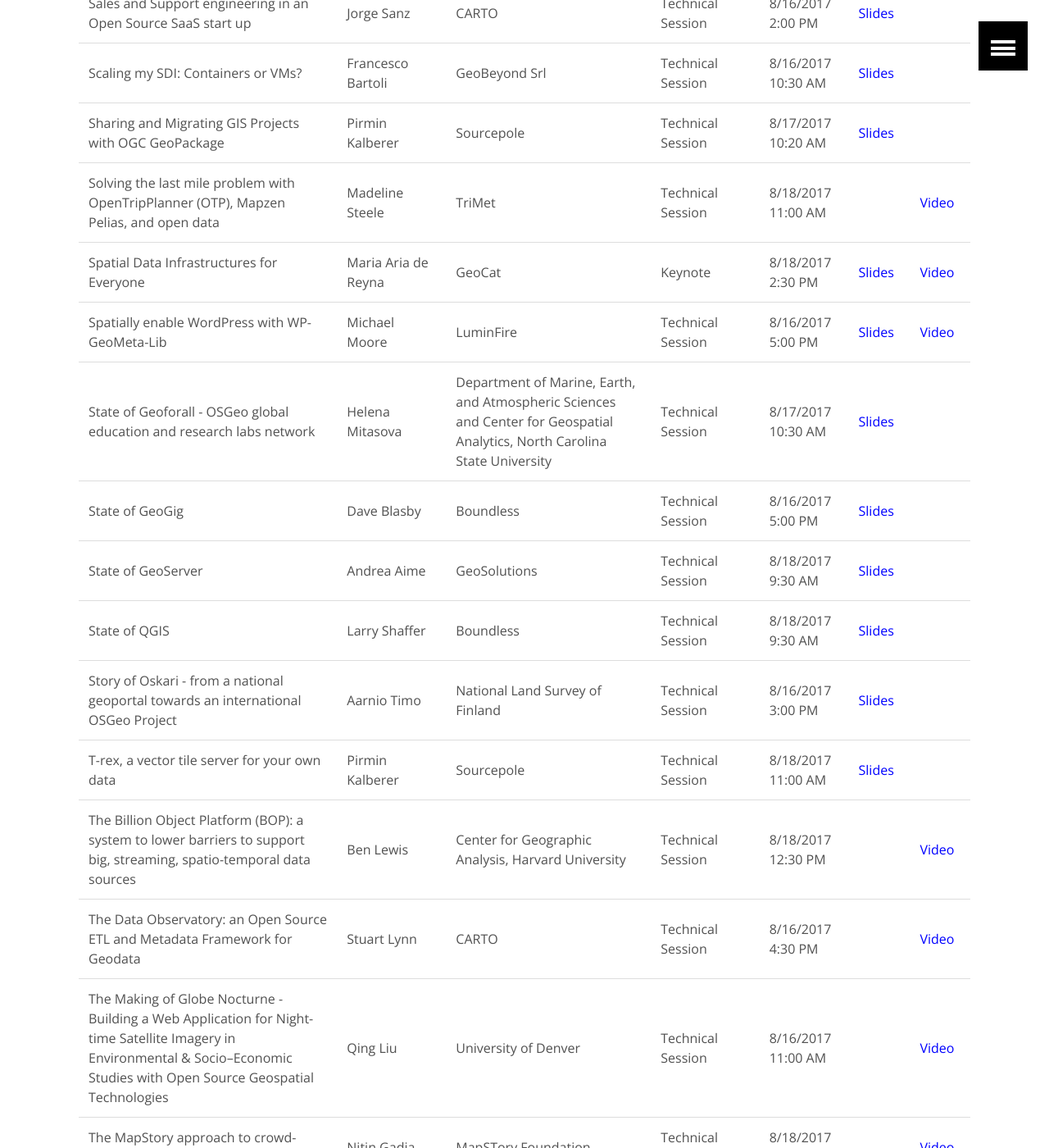
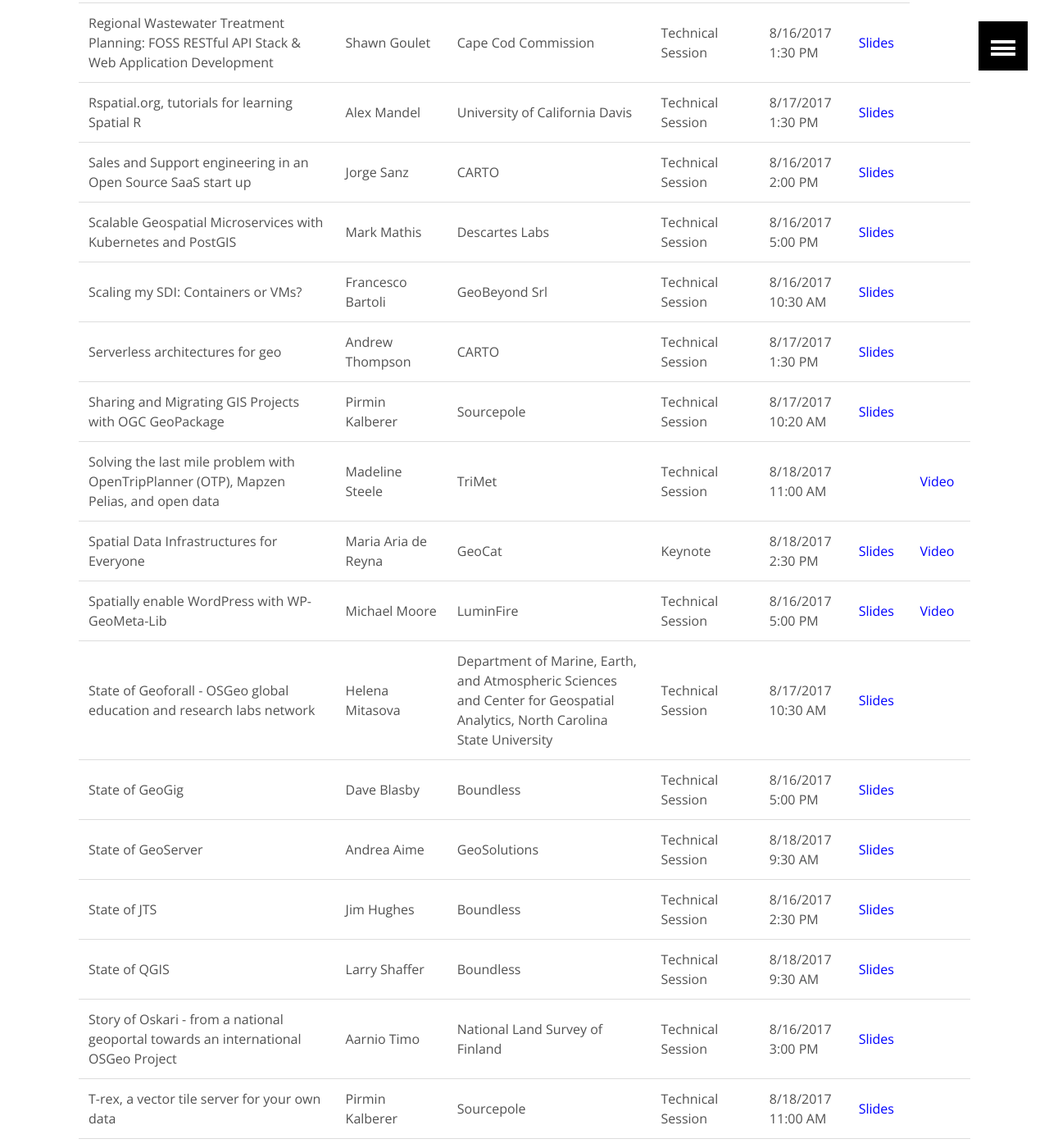
Before and after one commit to AvidGeo/foss4g2017-dev, a Jekyll site: the page built from post_conference/index.html, in a window 1280 px wide and 1400 px high, scrolled down 10140 px. Shown: the whole window at 82% size. Built offline with Jekyll 4.4.1, drawn with Linux system fonts in a browser that asks for light colours; some of the changed text lies outside the part shown.

Commit message:
add conference presentations

```diff
--- a/post_conference/index.html
+++ b/post_conference/index.html
@@ -166,6 +166,7 @@
                 <td></td>
             </tr>
             <tr><td>A case study using Kubernetes/Docker routing , geocoding, and basemap microservices with QGIS and OpenLayers</td><td>Christian Del Pino</td><td>Boundless</td><td>Technical Session</td><td>8/18/2017 10:00 AM</td><td><a href="../post_conference/kubernetes_docker.pdf" style="color:blue;">Slides</a></td><td><a href="https://vimeo.com/239119289" style="color:blue;">Video</a></td></tr>
+            <tr><td>A FOSS web mapping solution for disparate precision agriculture data</td><td>Angelo Podagrosi</td><td>Penn State University World Campus</td><td>Technical Session</td><td>8/18/2017 1:30 PM</td><td><a href="../post_conference/PrecisionAgFOSSPlatform_AngeloPodagrosi.pdf" style="color:blue;">Slides</a></td><td></td></tr>
             <tr><td>A history, status report, and outlook of Proj.4</td><td>Howard Butler</td><td>Hobu, Inc.</td><td>Technical Session</td><td>8/17/2017 3:00 PM</td><td><a href="https://www.dropbox.com/s/lk7v7jbxrta2dfh/history-of-proj4-foss4g2017-howard-butler.pdf?dl=0" style="color:blue;">Slides</a></td><td></td></tr>
             <tr><td>A New Spatial Approach for Efficient Transformation of Equality - Generalized TSP to TSP</td><td>Mohammed Zia</td><td>Geomatics Engineering Department, Istanbul Technical University</td><td>Technical Session</td><td>8/18/17 12:30 PM</td><td><a href="https://www.slideshare.net/secret/JuyXam5sOWVH0X" style="color:blue;">Slides</a></td><td><a href="https://vimeo.com/236993789" style="color:blue;">Video</a></td></tr>
             <tr>
@@ -225,6 +226,7 @@
             </tr>
             <tr><td>Another Perspective View of Cesium for OGC Moving Features</td><td>Hyemi Jeong</td><td>Pusan National University</td><td>Technical Session</td><td>8/18/17 1:30 PM</td><td></td><td><a href="https://vimeo.com/239137178" style="color:blue;">Video</a></td></tr>
             <tr><td>Automatic generation of a 2-D-TIN for river hydraulics from 1-D cross section data</td><td>Jörg Höttges</td><td>FH Aachen</td><td>Technical Session</td><td>8/17/2017 3:00 PM</td><td><a href="../post_conference/flutoo_hoettges.pdf" style="color:blue;">Slides</a></td><td></td></tr>
+            <tr><td>Bentley's travels in the Open Source world</td><td>Pano Voudouris</td><td>Bentley Systems</td><td>Technical Session</td><td>8/16/2017 11:30 AM</td><td><a href="../post_conference/Bentleys-travels-in-the-Open-Source-World.pdf" style="color:blue;">Slides</a></td><td></td></tr>
             <tr><td>Big Data at the heart of open geospatial innovation</td><td>Marc Vloemans</td><td>LocationTech</td><td>Technical Session</td><td>8/16/2017 2:30 PM</td><td><a href="https://www.slideshare.net/marcvloemans/foss4g-2017-boston-locationtech-big-data-at-the-heart-of-geospatial-innovation" style="color:blue;">Slides</a></td><td><a href="https://vimeo.com/237469872" style="color:blue;">Video</a></td></tr>
             <tr>
                 <td>Breaking the 4th dimension: working with time in PostgreSQL and PostGIS</td>
@@ -328,7 +330,7 @@
             </tr>
              <tr><td>DSG Tools: a toolbox for database management and vector data quality in QGIS</td><td>Luiz Andrade</td><td>Geographic Service, Brazilian Army</td><td>Technical Session</td><td>8/17/2017 10:30 AM</td><td><a href="../post_conference/dsgtools.pdf" style="color:blue;">Slides</a></td><td><a href="https://vimeo.com/236781516" style="color:blue;">Video</a></td></tr>
              <tr><td>Embracing Open Source for NASA's Earth Science Data Systems</td><td>Kathleen Baynes</td><td>NASA Earth Science Data and Information Systems</td><td>Technical Session</td><td>8/16/2017 10:30 AM</td><td><a href="https://docs.google.com/presentation/d/1CI9pygIwIXPnDfN_AkTNuQufkR3qBJiIdy86MSByu3c/edit?usp=sharing" style="color:blue;">Slides</a></td><td></td></tr>
-             <tr><td>End-to-End Geo Machine Learning</td><td>Ian Schuler</td><td>Development Seed</td><td>Technical Session</td><td>8/16/2017 5:00 PM</td><td></td><td><a href="https://vimeo.com/237470865" style="color:blue;">Video</a></td></tr>
+             <tr><td>End-to-End Geo Machine Learning</td><td>Ian Schuler</td><td>Development Seed</td><td>Technical Session</td><td>8/16/2017 5:00 PM</td><td><a href="http://drewbo.com/talks/foss4g-2017/#0" style="color:blue;">Slides</a></td><td><a href="https://vimeo.com/237470865" style="color:blue;">Video</a></td></tr>
             <tr>
                 <td>Everything old is new again: What open source Google Earth Enterprise means for Cesium and FOSS4G</td>
                 <td>Matthew Amato</td>
@@ -375,7 +377,7 @@
             <tr><td>GeoNode for Developers</td><td>Francesco Bartoli</td><td>GeoBeyond Srl</td><td>Workshop</td><td>8/14/2017 1:00 PM</td><td><a href="http://geonode.org/dev-workshop/#/" style="color:blue;">Slides</a></td><td></td></tr>
             <tr><td>GeoPoll: integrate cartographic questions in web forms, polls or surveys</td><td>Daniel Rappo</td><td>Media Engineering Institute, University of Applied Sciences, Western Switzerland</td><td>Technical Session</td><td>8/16/2017 10:30 AM</td><td></td><td><A href="https://vimeo.com/234262469" style="color:blue;">Video</a></td></tr>
             <tr><td>GeoServer Clustering Revisited: Getting Your Docker On</td><td>Derek Kern</td><td>Ubisense Inc. </td><td>Technical Session</td><td>8/18/2017 1:30 PM</td><td><a href="../post_conference/Getting-Your-Docker-On.pdf" style="color:blue;">Slides</a></td><td></td></tr>
-            <tr><td>GeoServer Feature Frenzy</td><td>Andrea Aime</td><td>GeoSolutions</td><td>Technical Session</td><td>8/18/2017 10:00 AM</td><td><a href="https://www.slideshare.net/geosolutions/geoserver-feature-frenzy-79015623" style="color:blue;">Slides</td><td></td></tr>
+            <tr><td>GeoServer Feature Frenzy</td><td>Andrea Aime</td><td>GeoSolutions</td><td>Technical Session</td><td>8/18/2017 10:00 AM</td><td><a href="https://www.slideshare.net/geosolutions/geoserver-feature-frenzy-79015623" style="color:blue;">Slides</a></td><td></td></tr>
             <tr><td>GeoServer in Production: we do it, here is how!</td><td>Simone Giannecchini</td><td>GeoSolutions</td><td>Technical Session</td><td>8/18/2017 10:30 AM</td><td><a href="../post_conference/geoserver_in_production.pdf" style="color:blue;">Slides</a></td><td></td></tr>
             <tr>
                 <td>GeoTuple: a Framework for Web Based Geo-Analytics with R and PostGIS</td>
@@ -581,7 +583,9 @@
                 <td></td>
             </tr>
             <tr><td>Sales and Support engineering in an Open Source SaaS start up</td><td>Jorge Sanz</td><td>CARTO</td><td>Technical Session</td><td>8/16/2017 2:00 PM</td><td><a href="http://cartodb.github.io/talks/1708-foss4g-solutions/#/" style="color:blue;">Slides</a></td><td></td></tr>
+            <tr><td>Scalable Geospatial Microservices with Kubernetes and PostGIS</td><td>Mark Mathis</td><td>Descartes Labs</td><td>Technical Session</td><td>8/16/2017 5:00 PM</td><td><a href="https://docs.google.com/presentation/d/e/2PACX-1vQ3HWAPb3zWjy2TKPcLan_D0v57dExv3i4P5gU1Wk3T8BjGaomXSfTWBb6js3w7I45wAY-ccMRA7AKE/pub?slide=id.p" style="color:blue;">Slides</a></td><td></td></tr>
             <tr><td>Scaling my SDI: Containers or VMs?</td><td>Francesco Bartoli</td><td>GeoBeyond Srl</td><td>Technical Session</td><td>8/16/2017 10:30 AM</td><td><a href="http://geonode.org/geonode-workshop/foss4g2017/#/" style="color:blue;">Slides</a></td><td></td></tr>
+            <tr><td>Serverless architectures for geo</td><td>Andrew Thompson</td><td>CARTO</td><td>Technical Session</td><td>8/17/2017 1:30 PM</td><td><a href="https://docs.google.com/presentation/d/1-9GO9IOHWP0T9kTIfKOL4Qk_PFJqJ13Ef2tIiZgyUFw/edit#slide=id.g1392ac05ff_0_0" style="color:blue;">Slides</a></td><td></td></tr>
             <tr>
                 <td>Sharing and Migrating GIS Projects with OGC GeoPackage</td>
                 <td>Pirmin Kalberer</td>
@@ -613,6 +617,7 @@
             <tr><td>State of Geoforall - OSGeo global education and research labs network</td><td>Helena Mitasova</td><td>Department of Marine, Earth, and Atmospheric Sciences and Center for Geospatial Analytics, North Carolina State University</td><td>Technical Session</td><td>8/17/2017 10:30 AM</td><td><a href="https://ncsu-geoforall-lab.github.io/geoforall/" style="color:blue;">Slides</a></td><td></td></tr>
             <tr><td>State of GeoGig</td><td>Dave Blasby</td><td>Boundless</td><td>Technical Session</td><td>8/16/2017 5:00 PM</td><td><a href="../post_conference/GeoGig.pdf" style="color:blue;">Slides</a></td><td></td></tr>
             <tr><td>State of GeoServer</td><td>Andrea Aime</td><td>GeoSolutions</td><td>Technical Session</td><td>8/18/2017 9:30 AM</td><td><a href="https://www.slideshare.net/geosolutions/state-of-geoserver-21geoservernodeopts2" style="color:blue;">Slides</a></td><td></td></tr>
+            <tr><td>State of JTS</td><td>Jim Hughes</td><td>Boundless</td><td>Technical Session</td><td>8/16/2017 2:30 PM</td><td><a href="../post_conference/State-of-JTS.pdf" style="color:blue;">Slides</a></td><td></td></tr>
             <tr><td>State of QGIS</td><td>Larry Shaffer</td><td>Boundless</td><td>Technical Session</td><td>8/18/2017 9:30 AM</td><td><a href="http://qgis.dakotacarto.com/foss4g/2017/State-of-QGIS_FOSS4G-2017.pdf" style="color:blue;">Slides</a></td><td></td></tr>
             <tr><td>Story of Oskari - from a national geoportal towards an international OSGeo Project</td><td>Aarnio Timo</td><td>National Land Survey of Finland</td><td>Technical Session</td><td>8/16/2017 3:00 PM</td><td><a href="../post_conference/Story-of-Oskari.pdf" style="color:blue;">Slides</a></td><td></td></tr>
             <tr>
@@ -629,6 +634,7 @@
             <tr><td>The Making of Globe Nocturne - Building a Web Application for Night-time Satellite Imagery in Environmental &amp; Socio–Economic Studies with Open Source Geospatial Technologies</td><td>Qing Liu</td><td>University of Denver</td><td>Technical Session</td><td>8/16/2017 11:00 AM</td><td></td><td><a href="https://vimeo.com/236781107" style="color:blue;">Video</a></td></tr>
             <tr><td>The MapStory approach to crowd-editing change over time</td><td>Nitin Gadia</td><td>MapSTory Foundation</td><td>Technical Session</td><td>8/18/2017 9:30 AM</td><td></td><td><a href="https://vimeo.com/236776648" style="color:blue;">Video</a></td></tr>
             <tr><td>The Metric Geometry and Gerrymandering Group (MGGG)</td><td>Justin Solomon</td><td>MGGG</td><td>Technical Session</td><td>8/18/2017 1:00 PM</td><td><a href="../post_conference/MGGG.pdf" style="color:blue;">Slides</a></td><td></td></tr>
+            <tr><td>The Story of Open Source Business Models at Azavea</td><td>Robert Cheetham</td><td>Azavea</td><td>Technical Session</td><td>8/16/2017 11:00 AM</td><td><a href="https://www.dropbox.com/s/2tyokkni9zyvpe5/2017_08_16_FOSS4G-OpenSource-at-Azavea.pptx?dl=0" style="color:blue;">Slides</a></td><td></td></tr>
             <tr><td>The UN OpenGIS Initiative</td><td>Kyoung-Soo Eom</td><td>UN GIS, Information and Communications Technology Division (US)</td><td>Technical Session</td><td>8/16/2017 2:00 PM</td><td></td><td><a href="https://vimeo.com/237469564" style="color:blue;">Video</a></td></tr>
             <tr><td>The Unlikely Road to Advanced Open Source 3D Mapping Technology</td><td>Ondrej Prochazka</td><td>Melown Technologies SE</td><td>Technical Session</td><td>8/18/2017 1:30 PM</td><td><a href="../post_conference/foss4g-the-unlikely-road.pdf" style="color:blue;">Slides</a></td><td></td></tr>
             <tr><td>The Utility of Beautiful Geovisualizations</td><td>Laura Tateosian</td><td>NC State</td><td>Technical Session</td><td>8/17/2017 11:00 AM</td><td></td><td><a href="https://vimeo.com/239118415" style="color:blue;">Video</a></td></tr>
@@ -669,9 +675,10 @@
             <tr><td>Visualization and analysis of active transportation patterns derived from public webcams</td><td>Anna Petrasova</td><td>North Carolina State University</td><td>Technical Session</td><td>8/17/2017 3:00 PM</td><td><a href="https://petrasovaa.github.io/amos-STC-presentation/foss4g_presentation.html" style="color:blue;">Slides</a></td><td><a href="https://vimeo.com/239118769" style="color:blue;">Video</a></td></tr>
             <tr><td>VTS 3D Geospatial Software Stack</td><td>Ondrej Prochazka</td><td>Melown Technologies SE</td><td>Technical Session</td><td>8/18/2017 10:30 AM</td><td><a href="../post_conference/vts3d-geospatial-software.pdf" style="color:blue;">Slides</a></td><td></td></tr>
             <tr><td>Weather from 250 Miles Up: Visualizing Precipitation Satellite Data (and Other Weather Applications) using CesiumJS</td><td>Matthew Lammers</td><td>KBRwyle/NASA</td><td>Technical Session</td><td>8/16/2017 2:30 PM</td><td><a href="../post_conference/foss4g_Lammers.pdf" style="color:blue;">Slides</a></td><td></td></tr>
-            <tr><td>Welcome to the FOSS4G Community</td><td>Jody Garnett</td><td>Boundless</td><td>Technical Session</td><td>8/16/2017 10:30 AM</td><td></td><td><a href="https://vimeo.com/237468621" style="color:blue;">Video</a></td></tr>
+            <tr><td>Welcome to the FOSS4G Community</td><td>Jody Garnett</td><td>Boundless</td><td>Technical Session</td><td>8/16/2017 10:30 AM</td><td><a href="../post_conference/CommunityWelcome.pdf" style="color:blue;">Slides</a></td><td><a href="https://vimeo.com/237468621" style="color:blue;">Video</a></td></tr>
             <tr><td>What defines a neighborhood?</td><td>Michelle Ho</td><td>CARTO</td><td>Technical Session</td><td>8/18/2017 9:30 AM</td><td><a href="https://docs.google.com/presentation/d/1tBwKpHK8FWQ4h-98zIcHu_moUOKd4PdNAW1DmuDTKPk/edit?usp=sharing" style="color:blue;">Slides</a></td><td></td></tr>
             <tr><td>What's up with diversity?</td><td>Maria Arias de Reyna</td><td>GeoCat</td><td>Technical Session</td><td>8/16/2017 1:30 PM</td><td><a href="https://pingaprogramadoras.github.io/slides/201706-girona/" style="color:blue;">Slides</a></td><td><a href="https://vimeo.com/241597584" style="color:blue;">Video</a></td></tr>
+            <tr><td>Where the Grass Meets the Sky: Developing an Early Warning GIS for Nomadic Herders in the West African Sahel</td><td>Alexander Merkovic-Orenstein</td><td>Action Against Hunger</td><td>Technical Session</td><td>8/18/2017 1:00 PM</td><td><a href="../post_conference/Merkovic_FOSS4G.pdf" style="color:blue;">Slides</a></td><td></td></tr>
             <tr>
                 <td>Why 3D? The benefits of 3D geospatial visualization beyond pretty pictures</td>
                 <td>Hannah Pinkos</td>
```
Also changed, not shown: other parts of post_conference/index.html (+1 -2 lines), 5 other files.
